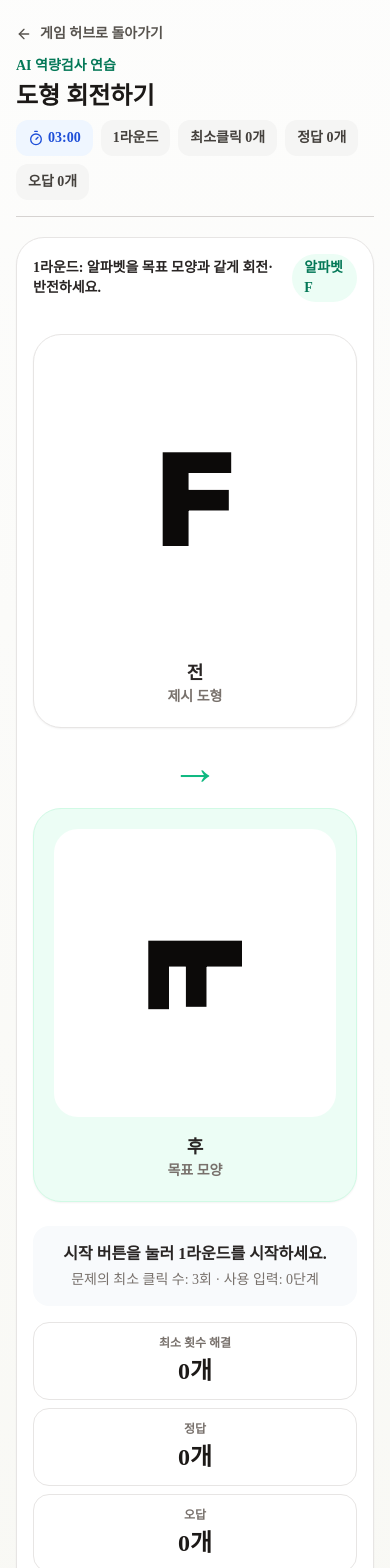
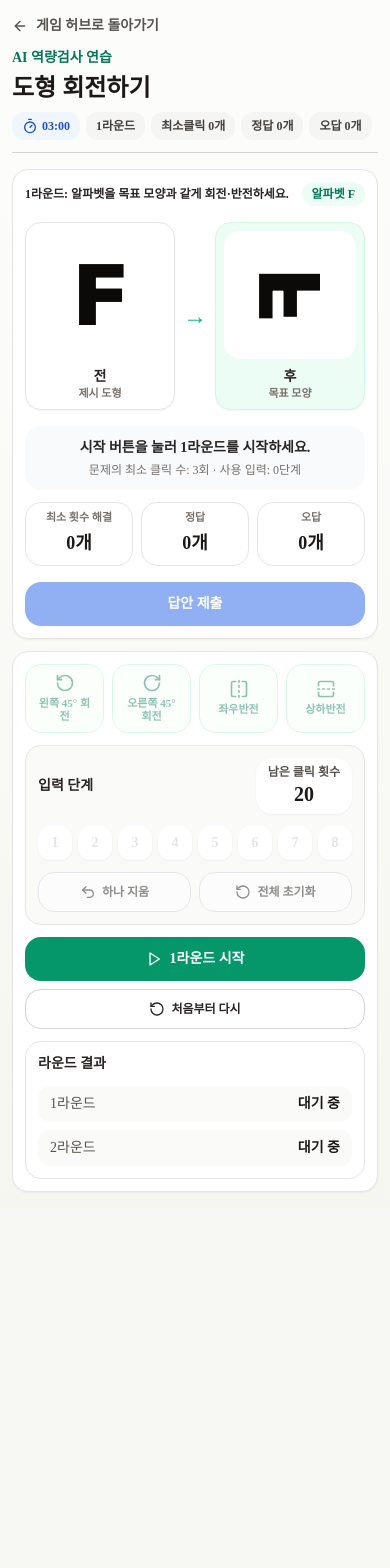
Before and after one commit to lbs1163/ai-competency-test, a Next.js app: page /shape-rotation in a window 390 px wide. Shown: the top 1568 px of the page. After the commit the page ends 1208 px from the top, so only its background shows below. Built offline with nearby package versions, Linux system fonts and the light colour scheme.

Commit message:
Improve shape rotation mobile layout

```diff
--- a/app/shape-rotation/page.tsx
+++ b/app/shape-rotation/page.tsx
@@ -197,9 +197,9 @@ export default function ShapeRotationPage() {
   }
 
   return (
-    <main className="min-h-screen px-4 py-6 text-stone-900 sm:px-6 lg:px-8">
-      <div className="mx-auto flex w-full max-w-6xl flex-col gap-5">
-        <header className="flex flex-col gap-3 border-b border-stone-300 pb-4">
+    <main className="min-h-screen px-3 py-4 text-stone-900 sm:px-6 sm:py-6 lg:px-8">
+      <div className="mx-auto flex w-full max-w-6xl flex-col gap-4 sm:gap-5">
+        <header className="flex flex-col gap-3 border-b border-stone-300 pb-3 sm:pb-4">
           <Link href="/" className="inline-flex w-fit items-center gap-2 text-sm font-semibold text-stone-600 hover:text-stone-900">
             <ArrowLeft size={16} /> 게임 허브로 돌아가기
           </Link>
@@ -208,7 +208,7 @@ export default function ShapeRotationPage() {
               <p className="text-sm font-semibold text-emerald-700">AI 역량검사 연습</p>
               <h1 className="mt-1 text-2xl font-bold sm:text-3xl">도형 회전하기</h1>
             </div>
-            <div className="flex flex-wrap items-center gap-2 text-sm font-semibold">
+            <div className="flex flex-wrap items-center gap-1.5 text-xs font-semibold sm:gap-2 sm:text-sm">
               <StatusPill icon={<Timer size={16} />} label={minutesText} strong />
               <StatusPill label={`${round}라운드`} />
               <StatusPill label={`최소클릭 ${roundOptimal}개`} />
@@ -218,25 +218,25 @@ export default function ShapeRotationPage() {
           </div>
         </header>
 
-        <section className="grid gap-4 lg:grid-cols-[minmax(0,1fr)_380px]">
-          <section className="rounded-[28px] border border-stone-200 bg-white p-4 shadow-sm sm:p-6">
-            <div className="flex items-center justify-between gap-3 text-sm text-stone-600">
+        <section className="grid gap-3 lg:grid-cols-[minmax(0,1fr)_380px] lg:gap-4">
+          <section className="rounded-2xl border border-stone-200 bg-white p-3 shadow-sm sm:rounded-[28px] sm:p-6">
+            <div className="flex items-center justify-between gap-2 text-xs text-stone-600 sm:gap-3 sm:text-sm">
               <span className="font-semibold text-stone-800">{instruction}</span>
-              <span className="rounded-full bg-emerald-50 px-3 py-1 font-semibold text-emerald-700">{problem.label}</span>
+              <span className="shrink-0 rounded-full bg-emerald-50 px-2.5 py-1 font-semibold text-emerald-700 sm:px-3">{problem.label}</span>
             </div>
 
-            <div className="mt-8 grid gap-4 md:grid-cols-[1fr_72px_1fr] md:items-center">
+            <div className="mt-4 grid grid-cols-[minmax(0,1fr)_24px_minmax(0,1fr)] items-center gap-2 sm:mt-8 sm:grid-cols-[1fr_56px_1fr] sm:gap-4 md:grid-cols-[1fr_72px_1fr]">
               <ShapePanel title="전" problem={problem} hint="제시 도형" />
-              <div className="flex justify-center text-5xl font-black text-emerald-500">→</div>
+              <div className="flex justify-center text-2xl font-black text-emerald-500 sm:text-4xl md:text-5xl">→</div>
               <ShapePanel title="후" problem={problem} transform={targetTransform} target hint="목표 모양" />
             </div>
 
-            <div className="mt-6 rounded-2xl bg-slate-50 p-4 text-center">
-              <p className="font-semibold text-stone-800">{message}</p>
-              <p className="mt-1 text-sm text-stone-500">문제의 최소 클릭 수: {problem.minimumClicks}회 · 사용 입력: {steps.length}단계</p>
+            <div className="mt-4 rounded-2xl bg-slate-50 p-3 text-center sm:mt-6 sm:p-4">
+              <p className="text-sm font-semibold text-stone-800 sm:text-base">{message}</p>
+              <p className="mt-1 text-xs text-stone-500 sm:text-sm">문제의 최소 클릭 수: {problem.minimumClicks}회 · 사용 입력: {steps.length}단계</p>
             </div>
 
-            <div className="mt-4 grid gap-2 text-sm font-semibold text-stone-700 sm:grid-cols-3">
+            <div className="mt-3 grid grid-cols-3 gap-2 text-sm font-semibold text-stone-700 sm:mt-4">
               <StatTile label="최소 횟수 해결" value={`${totalOptimal}개`} />
               <StatTile label="정답" value={`${totalSolved}개`} />
               <StatTile label="오답" value={`${totalIncorrect}개`} />
@@ -246,21 +246,21 @@ export default function ShapeRotationPage() {
               type="button"
               onClick={submitAnswer}
               disabled={phase !== "playing" || steps.length === 0}
-              className="mx-auto mt-6 flex h-12 min-w-48 items-center justify-center rounded-2xl bg-blue-600 px-8 text-sm font-bold text-white shadow-sm transition enabled:hover:bg-blue-700 disabled:cursor-not-allowed disabled:opacity-50"
+              className="mx-auto mt-4 flex h-11 w-full items-center justify-center rounded-2xl bg-blue-600 px-8 text-sm font-bold text-white shadow-sm transition enabled:hover:bg-blue-700 disabled:cursor-not-allowed disabled:opacity-50 sm:mt-6 sm:h-12 sm:w-auto sm:min-w-48"
             >
               답안 제출
             </button>
           </section>
 
-          <aside className="flex flex-col gap-4 rounded-[28px] border border-stone-200 bg-white p-4 shadow-sm sm:p-5">
-            <div className="grid grid-cols-2 gap-3">
+          <aside className="flex flex-col gap-3 rounded-2xl border border-stone-200 bg-white p-3 shadow-sm sm:rounded-[28px] sm:gap-4 sm:p-5">
+            <div className="grid grid-cols-4 gap-2 sm:grid-cols-2 sm:gap-3">
               {ROTATION_OPERATIONS.map((item) => (
                 <button
                   key={item.operation}
                   type="button"
                   onClick={() => appendStep(item.operation)}
                   disabled={inputDisabled}
-                  className="flex min-h-24 flex-col items-center justify-center gap-2 rounded-2xl border border-emerald-200 bg-emerald-50/60 p-3 text-center text-sm font-bold text-emerald-700 transition enabled:hover:border-emerald-400 enabled:hover:bg-emerald-100 disabled:cursor-not-allowed disabled:opacity-45"
+                  className="flex min-h-16 flex-col items-center justify-center gap-1 rounded-2xl border border-emerald-200 bg-emerald-50/60 p-2 text-center text-[11px] font-bold leading-tight text-emerald-700 transition enabled:hover:border-emerald-400 enabled:hover:bg-emerald-100 disabled:cursor-not-allowed disabled:opacity-45 sm:min-h-24 sm:gap-2 sm:p-3 sm:text-sm [&_svg]:h-5 [&_svg]:w-5 sm:[&_svg]:h-7 sm:[&_svg]:w-7"
                 >
                   {OPERATION_ICONS[item.operation]}
                   {item.label}
@@ -268,26 +268,26 @@ export default function ShapeRotationPage() {
               ))}
             </div>
 
-            <div className="rounded-3xl border border-stone-200 bg-stone-50 p-4">
+            <div className="rounded-2xl border border-stone-200 bg-stone-50 p-3 sm:rounded-3xl sm:p-4">
               <div className="flex items-center justify-between">
                 <div className="text-sm font-bold text-stone-800">입력 단계</div>
-                <div className="rounded-2xl bg-white px-3 py-2 text-center text-xs font-semibold text-stone-600 shadow-sm">
+                <div className="rounded-2xl bg-white px-3 py-1.5 text-center text-xs font-semibold text-stone-600 shadow-sm sm:py-2">
                   남은 클릭 횟수
-                  <strong className="block text-2xl text-stone-900">{clickRemaining}</strong>
+                  <strong className="block text-xl text-stone-900 sm:text-2xl">{clickRemaining}</strong>
                 </div>
               </div>
-              <div className="mt-4 grid grid-cols-4 gap-3">
+              <div className="mt-3 grid grid-cols-8 gap-1.5 sm:mt-4 sm:grid-cols-4 sm:gap-3">
                 {Array.from({ length: MAX_ROTATION_STEPS }, (_, index) => {
                   const operation = steps[index];
                   const meta = ROTATION_OPERATIONS.find((item) => item.operation === operation);
                   return (
-                    <div key={index} className="flex aspect-square items-center justify-center rounded-2xl bg-white text-2xl font-black text-stone-200 shadow-sm">
-                      {meta ? <span className="text-lg text-emerald-600">{meta.shortLabel}</span> : index + 1}
+                    <div key={index} className="flex aspect-square items-center justify-center rounded-xl bg-white text-sm font-black text-stone-200 shadow-sm sm:rounded-2xl sm:text-2xl">
+                      {meta ? <span className="text-[11px] text-emerald-600 sm:text-lg">{meta.shortLabel}</span> : index + 1}
                     </div>
                   );
                 })}
               </div>
-              <div className="mt-4 grid grid-cols-2 gap-2">
+              <div className="mt-3 grid grid-cols-2 gap-2 sm:mt-4">
                 <ControlButton icon={<Undo2 size={16} />} label="하나 지움" onClick={removeLastStep} disabled={steps.length === 0} />
                 <ControlButton icon={<RotateCcw size={16} />} label="전체 초기화" onClick={resetSteps} disabled={steps.length === 0} />
               </div>
@@ -299,7 +299,7 @@ export default function ShapeRotationPage() {
               <ControlButton icon={<RotateCcw size={16} />} label="처음부터 다시" onClick={restartAll} />
             </div>
 
-            <div className="rounded-2xl border border-stone-200 p-4 text-sm text-stone-600">
+            <div className="rounded-2xl border border-stone-200 p-3 text-sm text-stone-600 sm:p-4">
               <div className="font-bold text-stone-800">라운드 결과</div>
               <div className="mt-3 grid gap-2">
                 {[1, 2].map((value) => {
@@ -380,18 +380,18 @@ function ReviewPanel({
     : "제출한 모든 단계를 적용한 최종 모양이 목표 모양과 다릅니다.";
 
   return (
-    <section className="rounded-[28px] border border-stone-200 bg-white p-4 shadow-sm sm:p-6">
+    <section className="rounded-2xl border border-stone-200 bg-white p-3 shadow-sm sm:rounded-[28px] sm:p-6">
       <div className="flex flex-col gap-3 md:flex-row md:items-center md:justify-between">
         <div>
           <div className="text-sm font-bold text-stone-500">제출 답안 리뷰</div>
-          <h2 className="mt-1 text-xl font-black text-stone-900">
+          <h2 className="mt-1 text-base font-black text-stone-900 sm:text-xl">
             {answer.correct ? "맞은 이유" : "틀린 이유"}: {reason}
           </h2>
         </div>
         <select
           value={reviewIndex}
           onChange={(event) => onSelectAnswer(Number(event.target.value))}
-          className="h-11 rounded-2xl border border-stone-300 bg-white px-3 text-sm font-semibold text-stone-800"
+          className="h-10 rounded-2xl border border-stone-300 bg-white px-3 text-sm font-semibold text-stone-800 sm:h-11"
         >
           {answers.map((item, index) => (
             <option key={`${item.problem.id}-${index}`} value={index}>
@@ -401,18 +401,18 @@ function ReviewPanel({
         </select>
       </div>
 
-      <div className="mt-5 grid gap-4 md:grid-cols-[1fr_72px_1fr] md:items-center">
+      <div className="mt-4 grid grid-cols-[minmax(0,1fr)_24px_minmax(0,1fr)] items-center gap-2 sm:mt-5 sm:grid-cols-[1fr_56px_1fr] sm:gap-4 md:grid-cols-[1fr_72px_1fr]">
         <ShapePanel title="답안 진행" problem={answer.problem} transform={currentTransform} hint={`${safeStep}/${answer.steps.length}단계 · ${activeOperation}`} />
-        <div className="flex justify-center text-5xl font-black text-emerald-500">→</div>
+        <div className="flex justify-center text-2xl font-black text-emerald-500 sm:text-4xl md:text-5xl">→</div>
         <ShapePanel title="목표" problem={answer.problem} transform={targetTransform} target hint={`최소 ${answer.minimumClicks}회`} />
       </div>
 
-      <div className="mt-5 rounded-3xl border border-stone-200 bg-stone-50 p-4">
+      <div className="mt-4 rounded-2xl border border-stone-200 bg-stone-50 p-3 sm:mt-5 sm:rounded-3xl sm:p-4">
         <div className="flex flex-col gap-3 sm:flex-row sm:items-center sm:justify-between">
           <button
             type="button"
             onClick={onTogglePlaying}
-            className="inline-flex h-11 items-center justify-center gap-2 rounded-2xl bg-blue-600 px-4 text-sm font-bold text-white transition hover:bg-blue-700"
+            className="inline-flex h-10 items-center justify-center gap-2 rounded-2xl bg-blue-600 px-4 text-sm font-bold text-white transition hover:bg-blue-700 sm:h-11"
           >
             {reviewPlaying ? <Pause size={16} /> : <Play size={16} />}
             {reviewPlaying ? "정지" : "재생"}
@@ -422,7 +422,7 @@ function ReviewPanel({
           </div>
         </div>
 
-        <div className="mt-4 grid grid-cols-4 gap-2 sm:grid-cols-8">
+        <div className="mt-3 grid grid-cols-3 gap-2 min-[420px]:grid-cols-5 sm:mt-4 sm:grid-cols-8">
           {Array.from({ length: answer.steps.length + 1 }, (_, index) => {
             const operation = index === 0 ? undefined : ROTATION_OPERATIONS.find((item) => item.operation === answer.steps[index - 1]);
             const isActive = index === safeStep;
@@ -431,7 +431,7 @@ function ReviewPanel({
                 key={index}
                 type="button"
                 onClick={() => onSetStep(index)}
-                className={`flex h-14 flex-col items-center justify-center rounded-2xl border text-xs font-bold transition ${
+                className={`flex h-12 flex-col items-center justify-center rounded-2xl border text-[11px] font-bold transition sm:h-14 sm:text-xs ${
                   isActive ? "border-blue-500 bg-blue-50 text-blue-700" : "border-stone-200 bg-white text-stone-600 hover:bg-stone-50"
                 }`}
               >
@@ -448,30 +448,30 @@ function ReviewPanel({
 
 function ShapePanel({ problem, title, transform, target, hint }: { problem: ShapeRotationProblem; title: string; transform?: string; target?: boolean; hint: string }) {
   return (
-    <div className={`rounded-[28px] border ${target ? "border-emerald-100 bg-emerald-50" : "border-stone-200 bg-white"} p-5 text-center shadow-sm`}>
-      <div className="flex h-72 items-center justify-center overflow-hidden rounded-3xl bg-white">
+    <div className={`rounded-2xl border ${target ? "border-emerald-100 bg-emerald-50" : "border-stone-200 bg-white"} p-2 text-center shadow-sm sm:rounded-[28px] sm:p-5`}>
+      <div className="flex h-32 items-center justify-center overflow-hidden rounded-2xl bg-white min-[420px]:h-40 sm:h-72 sm:rounded-3xl">
         <div style={transform ? { transform } : undefined}>
           <ProblemShape problem={problem} />
         </div>
       </div>
-      <div className="mt-4 text-lg font-bold text-stone-800">{title}</div>
-      <div className="text-sm font-semibold text-stone-500">{hint}</div>
+      <div className="mt-2 text-sm font-bold text-stone-800 sm:mt-4 sm:text-lg">{title}</div>
+      <div className="text-[11px] font-semibold leading-tight text-stone-500 sm:text-sm">{hint}</div>
     </div>
   );
 }
 
 function StatTile({ label, value }: { label: string; value: string }) {
   return (
-    <div className="rounded-2xl border border-stone-200 bg-white px-4 py-3 text-center">
-      <div className="text-xs text-stone-500">{label}</div>
-      <div className="mt-1 text-2xl font-black text-stone-900">{value}</div>
+    <div className="rounded-2xl border border-stone-200 bg-white px-2 py-2 text-center sm:px-4 sm:py-3">
+      <div className="text-[11px] leading-tight text-stone-500 sm:text-xs">{label}</div>
+      <div className="mt-1 text-lg font-black text-stone-900 sm:text-2xl">{value}</div>
     </div>
   );
 }
 
 function ProblemShape({ problem }: { problem: ShapeRotationProblem }) {
   if (problem.kind === "letter") {
-    return <div className="select-none font-sans text-[132px] font-black leading-none text-stone-950">{problem.letter}</div>;
+    return <div className="select-none font-sans text-[clamp(4.5rem,22vw,8.25rem)] font-black leading-none text-stone-950">{problem.letter}</div>;
   }
 
   return <GridShape pattern={problem.grid ?? []} />;
@@ -479,7 +479,7 @@ function ProblemShape({ problem }: { problem: ShapeRotationProblem }) {
 
 function GridShape({ pattern }: { pattern: GridPattern }) {
   return (
-    <svg viewBox="0 0 120 120" className="h-40 w-40" role="img" aria-label="격자 도형">
+    <svg viewBox="0 0 120 120" className="h-24 w-24 min-[420px]:h-32 min-[420px]:w-32 sm:h-40 sm:w-40" role="img" aria-label="격자 도형">
       <rect x="8" y="8" width="104" height="104" fill="white" stroke="#78716c" strokeWidth="2" />
       {pattern.map((row, rowIndex) =>
         row.map((filled, colIndex) => (
@@ -501,7 +501,7 @@ function GridShape({ pattern }: { pattern: GridPattern }) {
 
 function StatusPill({ icon, label, strong }: { icon?: ReactNode; label: string; strong?: boolean }) {
   return (
-    <span className={`inline-flex items-center gap-1 rounded-xl px-3 py-2 ${strong ? "bg-blue-50 text-blue-700" : "bg-stone-100 text-stone-700"}`}>
+    <span className={`inline-flex items-center gap-1 rounded-xl px-2.5 py-1.5 sm:px-3 sm:py-2 ${strong ? "bg-blue-50 text-blue-700" : "bg-stone-100 text-stone-700"}`}>
       {icon}
       {label}
     </span>
@@ -514,7 +514,7 @@ function ControlButton({ icon, label, onClick, disabled }: { icon: ReactNode; la
       type="button"
       onClick={onClick}
       disabled={disabled}
-      className="inline-flex h-11 items-center justify-center gap-2 rounded-2xl border border-stone-300 bg-white px-4 text-sm font-semibold text-stone-800 transition enabled:hover:bg-stone-50 disabled:cursor-not-allowed disabled:opacity-50"
+      className="inline-flex h-10 items-center justify-center gap-1.5 rounded-2xl border border-stone-300 bg-white px-3 text-xs font-semibold text-stone-800 transition enabled:hover:bg-stone-50 disabled:cursor-not-allowed disabled:opacity-50 sm:h-11 sm:gap-2 sm:px-4 sm:text-sm"
     >
       {icon}
       {label}
@@ -527,7 +527,7 @@ function PrimaryButton({ icon, label, onClick }: { icon: ReactNode; label: strin
     <button
       type="button"
       onClick={onClick}
-      className="inline-flex h-12 items-center justify-center gap-2 rounded-2xl bg-emerald-600 px-4 text-sm font-bold text-white transition hover:bg-emerald-700"
+      className="inline-flex h-11 items-center justify-center gap-2 rounded-2xl bg-emerald-600 px-4 text-sm font-bold text-white transition hover:bg-emerald-700 sm:h-12"
     >
       {icon}
       {label}
```
